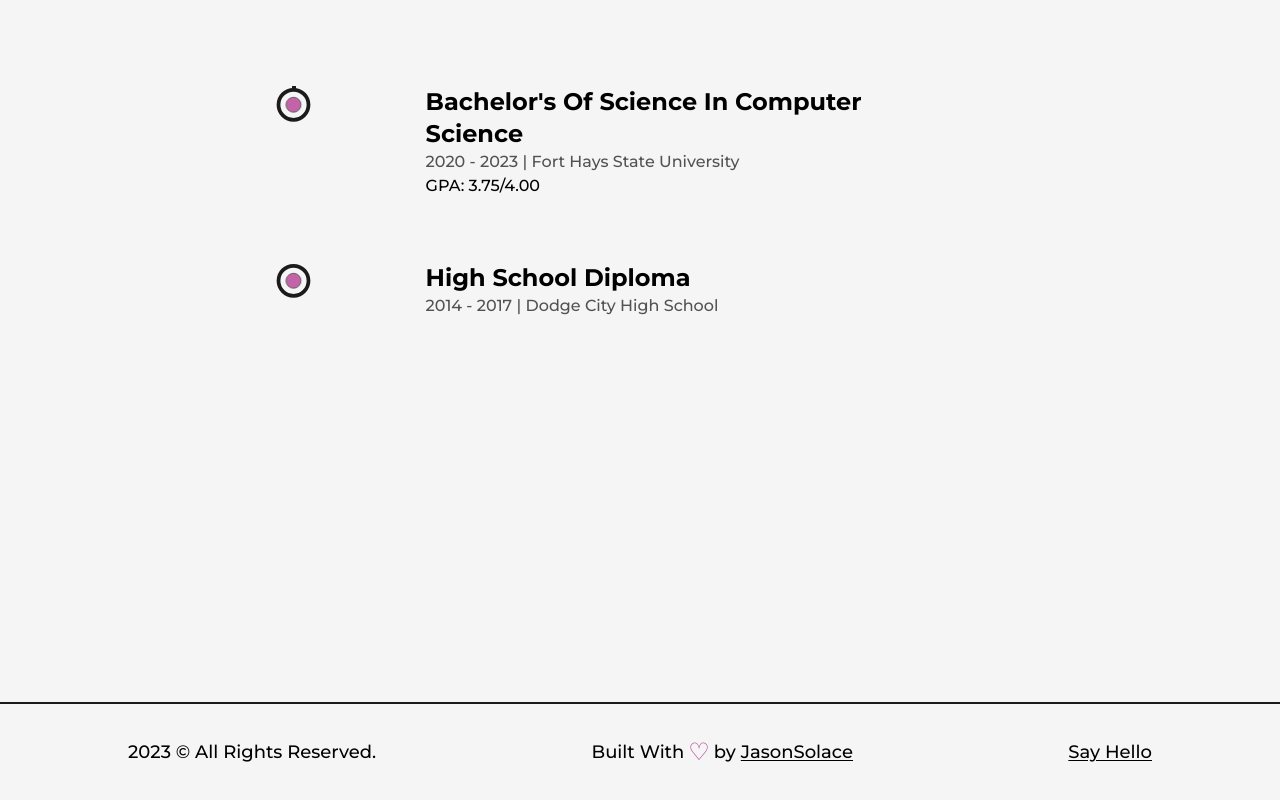
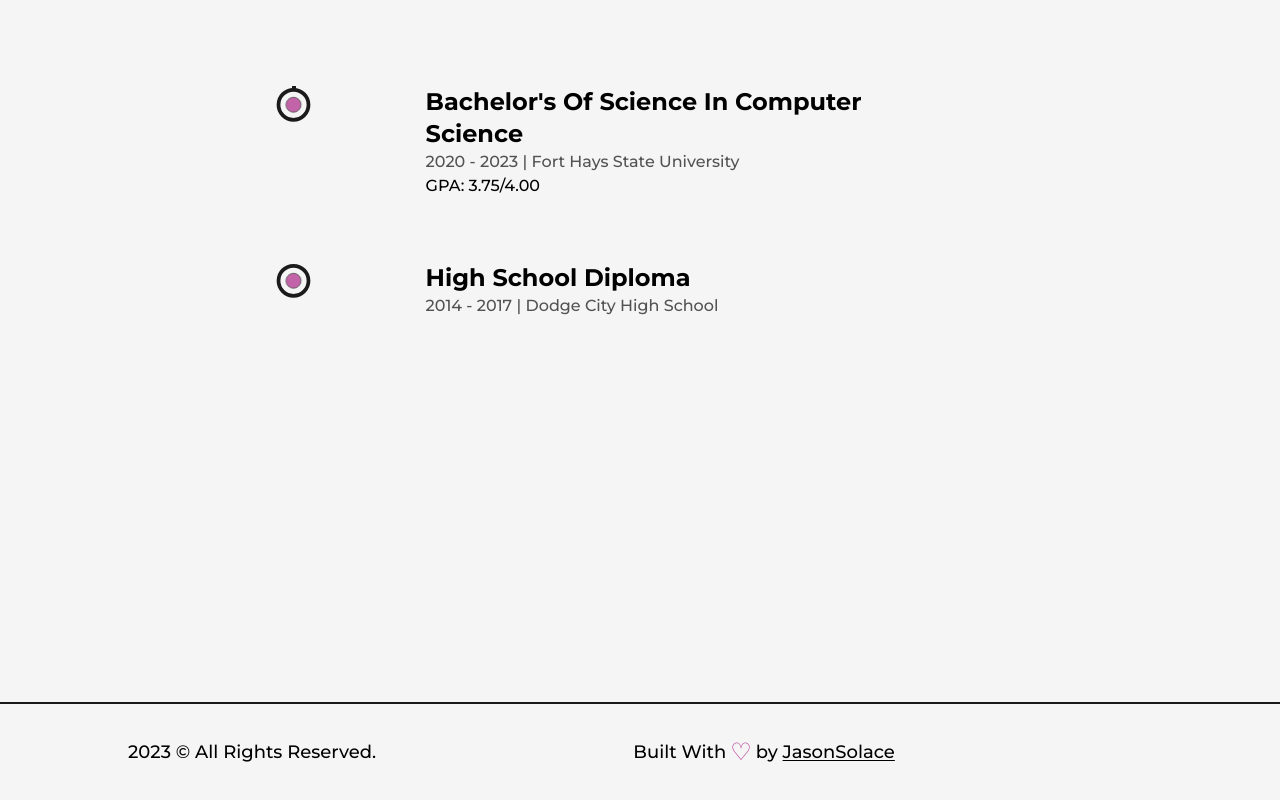
Before and after one commit to JasonSolace/Personal-Website, a Next.js app: page /about in a window 1280 px wide. Shown: the part 3966-4766 px from the top of the page. Built offline with nearby package versions, Linux system fonts and the light colour scheme.

Commit message:
Fix Education Line and minor footer stuff

```diff
--- a/src/components/Education.js
+++ b/src/components/Education.js
@@ -38,7 +38,7 @@ const Education = () => {
       <div ref={ref} className='w-[75%] mx-auto relative'>
         <motion.div
           style={{ scaleY: scrollYProgress }}
-          className='absolute left-9 top-0 w-[4px] h-full bg-dark origin-top'
+          className='dark:bg-light absolute left-9 top-0 w-[4px] h-full bg-dark origin-top'
         />
 
         <ul className='w-full flex flex-col items-start justify-between ml-4'>
--- a/src/components/Footer.js
+++ b/src/components/Footer.js
@@ -19,9 +19,7 @@ const Footer = () => {
             JasonSolace
           </Link>
         </div>
-        <Link href='/' className='underline underline-offset-2'>
-          Say Hello
-        </Link>
+        <Link href='/' className='underline underline-offset-2'></Link>
       </Layout>
     </footer>
   );
```
